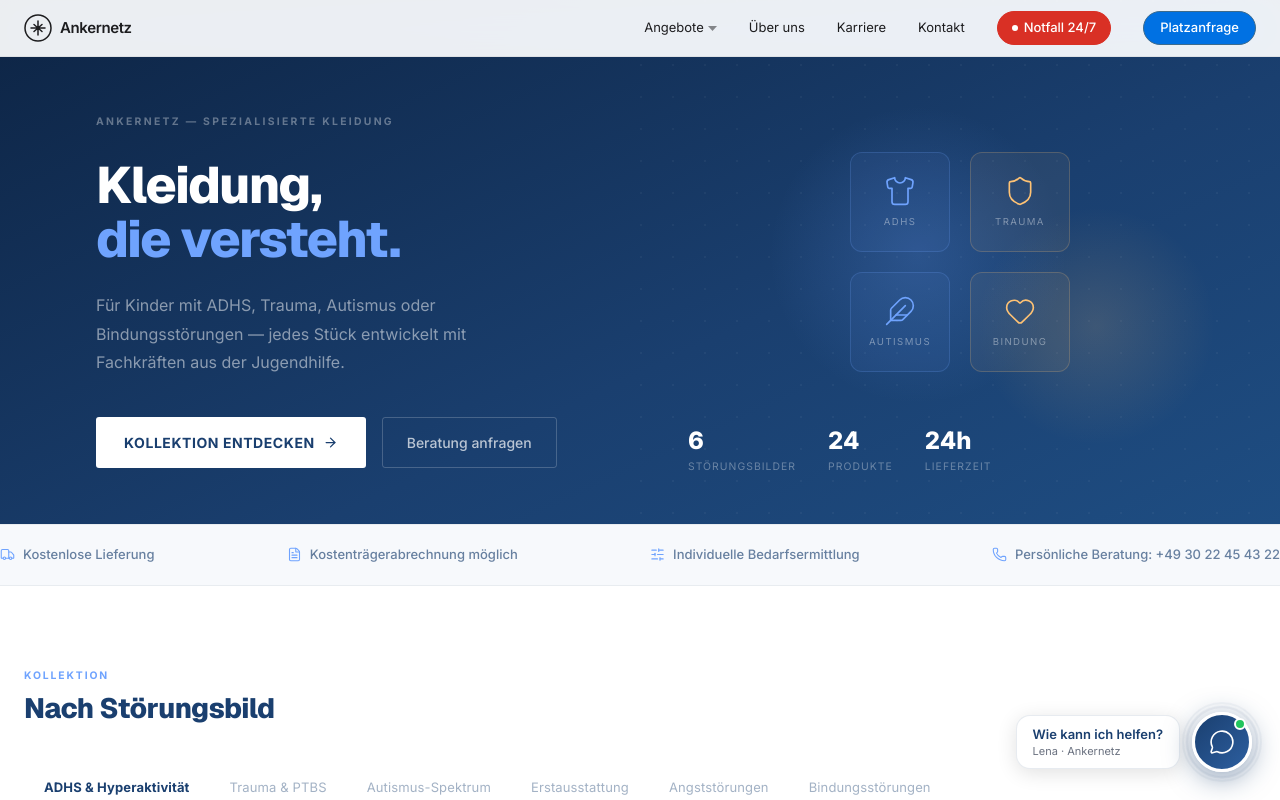
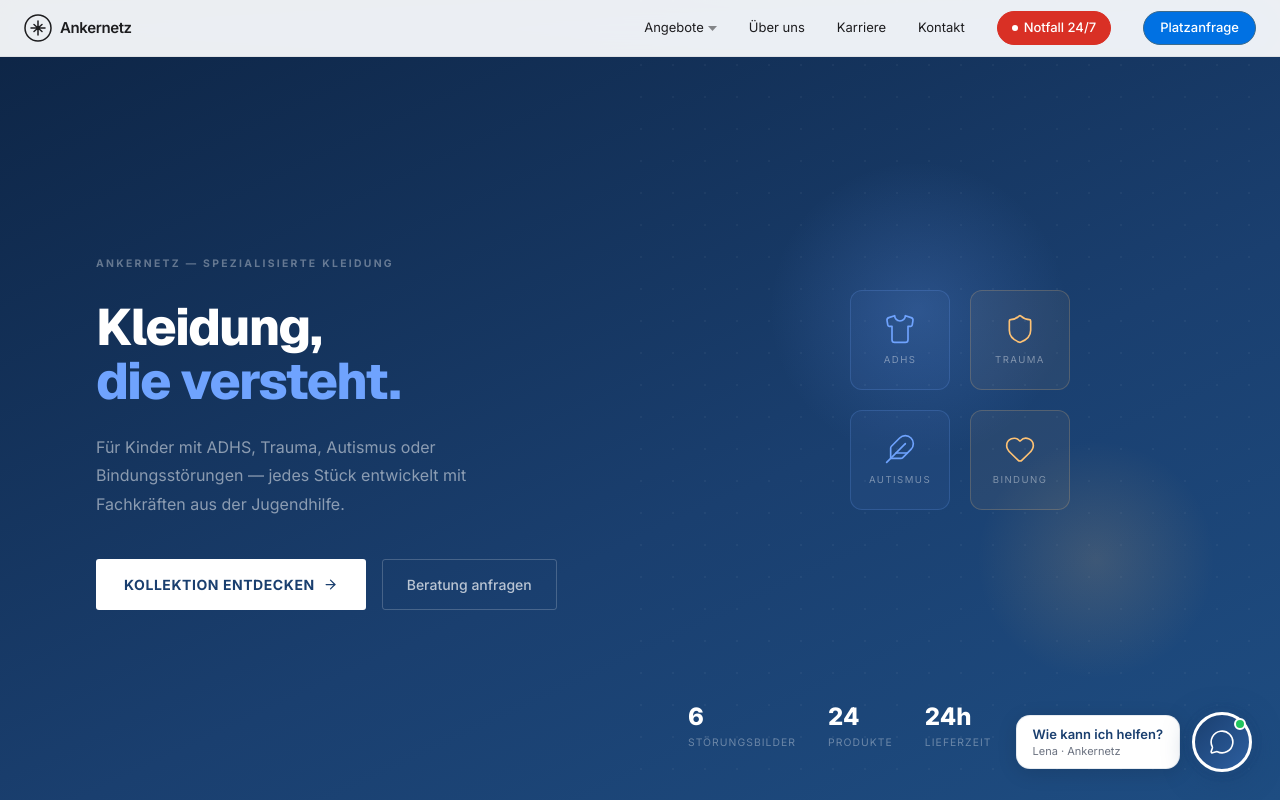
Before and after one commit to ankernetz/ankernetz, a Next.js app: page /ankerkleidung in a window 1280 px wide. Shown: the top 800 px of the page. Built offline with nearby package versions, Linux system fonts and the light colour scheme.

Commit message:
Ankerkleidung: Hero-Höhe wieder auf 100vh

```diff
--- a/app/ankerkleidung/page.tsx
+++ b/app/ankerkleidung/page.tsx
@@ -307,14 +307,14 @@ export default function AnkerkleidungPage() {
 
       {/* ═══ HERO ═══ */}
       <section style={{
-        position: "relative", minHeight: "62vh",
+        position: "relative", minHeight: "100vh",
         display: "grid", gridTemplateColumns: "1fr 1fr",
         background: "linear-gradient(155deg, #0d2444 0%, #1a3f6f 60%, #1e4d82 100%)",
       }}>
         {/* Links: Text */}
         <div style={{
           display: "flex", flexDirection: "column", justifyContent: "center",
-          padding: "7rem 4rem 3.5rem 6rem",
+          padding: "8rem 4rem 4rem 6rem",
           position: "relative", zIndex: 2,
         }}>
           <p style={{ fontSize: "0.65rem", fontWeight: 700, letterSpacing: "0.22em",
```
